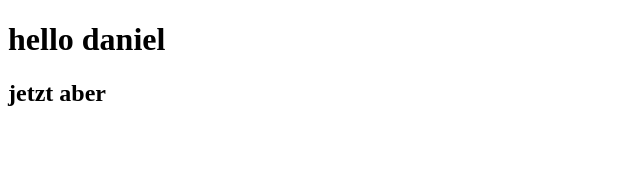
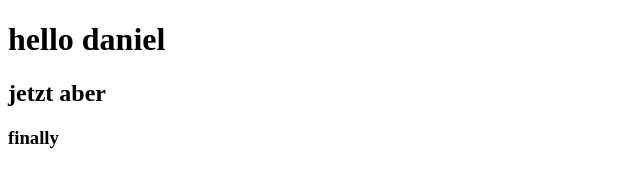
Before and after one commit to Kaiznkinkaide/gitmergeTesting, a plain HTML site: page index.html in a window 1280 px wide. Shown: the full height of the page, 0-640 px from the left. Drawn offline with Linux system fonts and the light colour scheme.

Commit message:
cohenfirst

```diff
--- a/index.html
+++ b/index.html
@@ -10,6 +10,7 @@
 <body>
     <h1>hello daniel</h1>
     <h2>jetzt aber</h2>
+    <h3>finally</h3>
 </body>
 
 </html>
```
